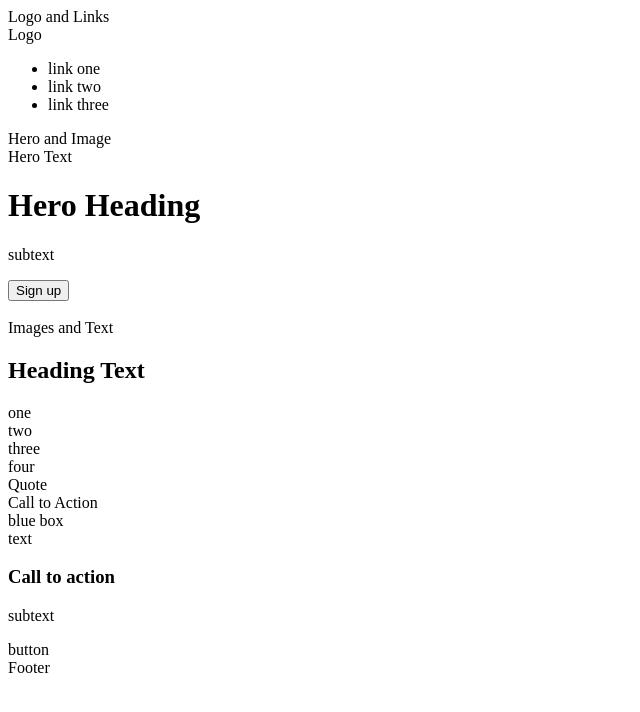
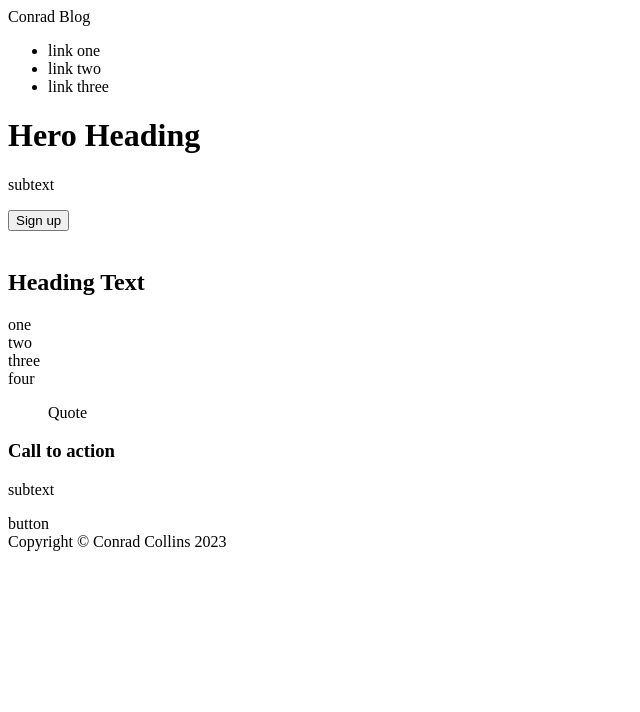
Before and after one commit to condude/css-project, a plain HTML site: page index.html in a window 1280 px wide. Shown: the whole page, without its empty margins (0-640 px from the left). Drawn offline with Linux system fonts and the light colour scheme.

Commit message:
Delete descriptive text and add copyright.

```diff
--- a/index.html
+++ b/index.html
@@ -6,16 +6,16 @@
     </head>
     <body>
         <div class="header">
-            <div>Logo and Links
-                <div>Logo</div>
+            <div>
+                <div>Conrad Blog</div>
                 <ul>
                     <li>link one</li>
                     <li>link two</li>
                     <li>link three</li>
                 </ul>
             </div>
-            <div>Hero and Image
-                <div>Hero Text
+            <div>
+                <div>
                     <h1>Hero Heading</h1>
                     <p>subtext</p>
                     <button>Sign up</button>
@@ -24,7 +24,6 @@
             </div>
         </div>
         <div class="container">
-            Images and Text
             <h2>Heading Text</h2>
             <div>one</div>
             <div>two</div>
@@ -32,12 +31,11 @@
             <div>four</div>
         </div>
         <div class="quote">
-            Quote
+            <blockquote>Quote</blockquote>
         </div>
         <div class="container">
-            Call to Action
-            <div>blue box
-                <div>text
+            <div>
+                <div>
                     <h3>Call to action</h3>
                     <p>subtext</p>
                 </div>
@@ -45,7 +43,7 @@
             </div>
         </div>
         <div class="footer">
-            Footer
+            Copyright &copy; Conrad Collins 2023
         </div>
     </body>
 </html>
```
